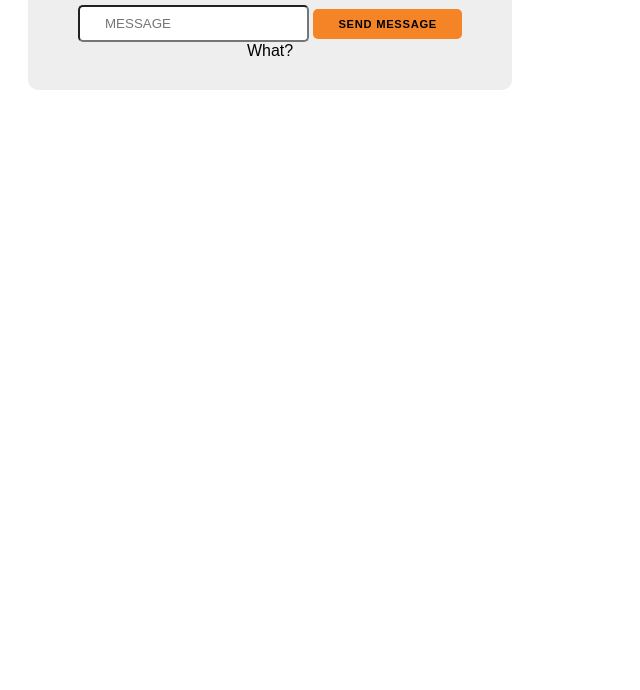
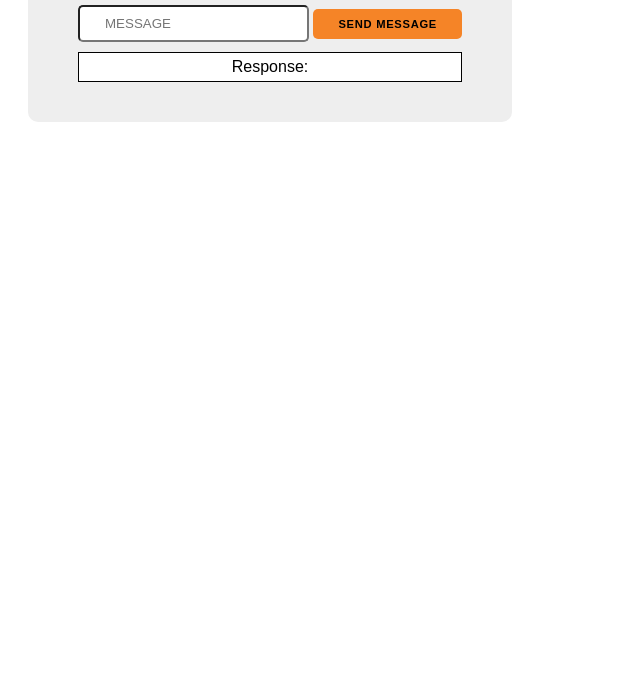
Before and after one commit to kilian1103/decentralized-Investement-Fund-dIF-, a website with bundled scripts: page client/index.html in a window 1280 px wide. Shown: the part 110-800 px from the top of the page, without its empty margins (0-640 px from the left). Built offline with nearby package versions, Linux system fonts and the light colour scheme.

Commit message:
minor display bugfix

```diff
--- a/client/index.html
+++ b/client/index.html
@@ -13,7 +13,6 @@
             Send Message
         </div>
         <div id="response">
-            What?
         </div>
     </div>
 </div>
--- a/client/index.scss
+++ b/client/index.scss
@@ -9,13 +9,13 @@ input {
   text-transform: uppercase;
 }
 
-#balance {
+#response {
   border: 1px solid black;
   background-color: white;
   margin: 10px 0;
   padding: 5px 0;
   &:before {
-    content: "Response";
+    content: "Response: ";
   }
 }
 
```
